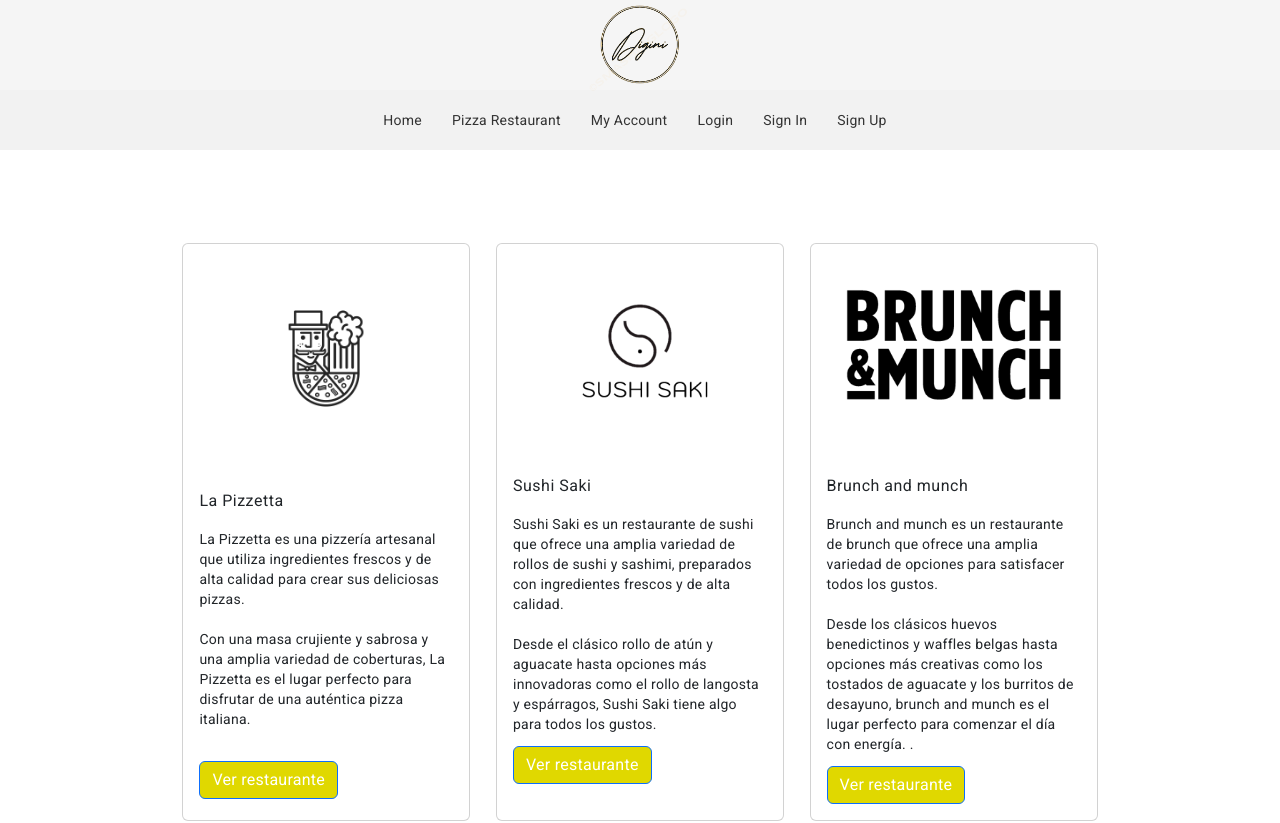
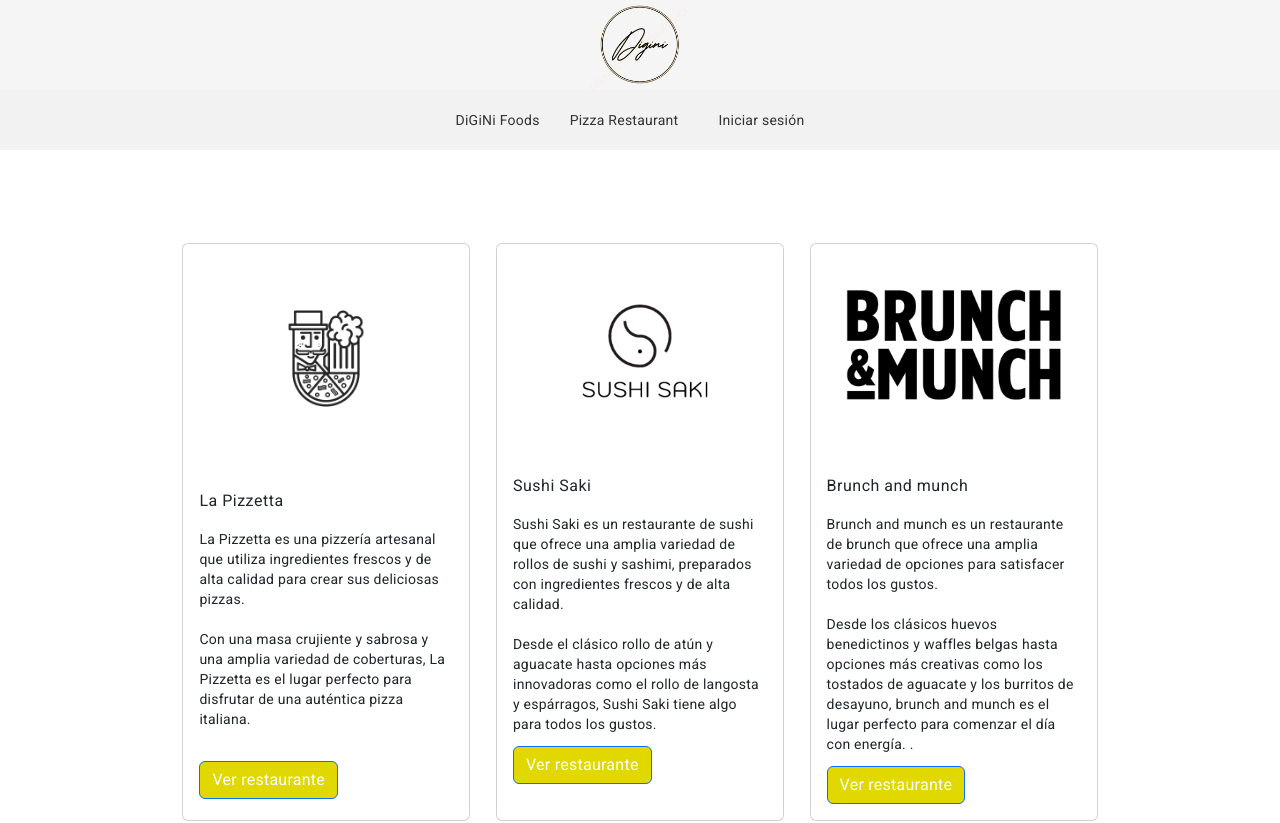
Before and after one commit to DiegoUpgradeHub/front-end-digini-foods, an Angular app: page /home in a window 1280 px wide. Shown: the top 823 px of the page. Built offline with nearby package versions, Linux system fonts and the light colour scheme.

Commit message:
modifica menu

```diff
--- a/src/app/core/services/auth.service.ts
+++ b/src/app/core/services/auth.service.ts
@@ -47,10 +47,16 @@ export class AuthService {
     return localStorage.getItem('access_token');
   }
 
-  //¿Está logeado?
+  //Si está logeado
   get isLoggedIn(): boolean {
     let authToken = localStorage.getItem('access_token');
     return (authToken !== null) ? true : false;
+  }
+
+  //No está logeado
+  get isLoggedOut(): boolean {
+    let authToken = localStorage.getItem('access_token');
+    return (authToken !== null) ? false : true;
   }
 
   //Cerrar sesión
--- a/src/app/menu/menu.component.html
+++ b/src/app/menu/menu.component.html
@@ -1,11 +1,10 @@
 <nav>
   <span class="icon-menu" (click)="toggleMenu()">&#9776;</span>
   <ul class="menu-items">
-    <li><a routerLink="/home">Home</a></li>
+    <li><a routerLink="/home">DiGiNi Foods</a></li>
     <li><a routerLink="/restaurant-pizza">Pizza Restaurant</a></li>
-    <li><a routerLink="/my-account">My Account</a></li>
-    <li><a routerLink="/login-form">Login</a></li>
-    <li><a routerLink="/sign-in">Sign In</a></li>
-    <li><a routerLink="/sign-up">Sign Up</a></li>
+    <li><a (click)="myAccount()"*ngIf="this.authService.isLoggedIn">Mi cuenta</a></li>
+    <li><a routerLink="/sign-in"*ngIf="this.authService.isLoggedOut">Iniciar sesión</a></li>
+    <li><a (click)="logout()"*ngIf="this.authService.isLoggedIn">Cerrar sesión</a></li>
   </ul>
 </nav>
--- a/src/app/menu/menu.component.ts
+++ b/src/app/menu/menu.component.ts
@@ -1,3 +1,4 @@
+import { AuthService } from 'src/app/core/services/auth.service';
 import { Component, OnInit } from '@angular/core';
 
 @Component({
@@ -7,7 +8,10 @@ import { Component, OnInit } from '@angular/core';
 })
 export class MenuComponent implements OnInit {
 
-  constructor() { }
+  constructor(
+    public authService:AuthService,
+
+  ) { }
 
   ngOnInit(): void {
   }
@@ -16,5 +20,15 @@ export class MenuComponent implements OnInit {
     const menuItems = document.querySelector('.menu-items');
     menuItems?.classList.toggle('show');
   }
+logout(){
+
+  this.authService.doLogout();
 
 }
+
+myAccount(){
+
+  this.authService.userProfile();
+}
+
+}
```
